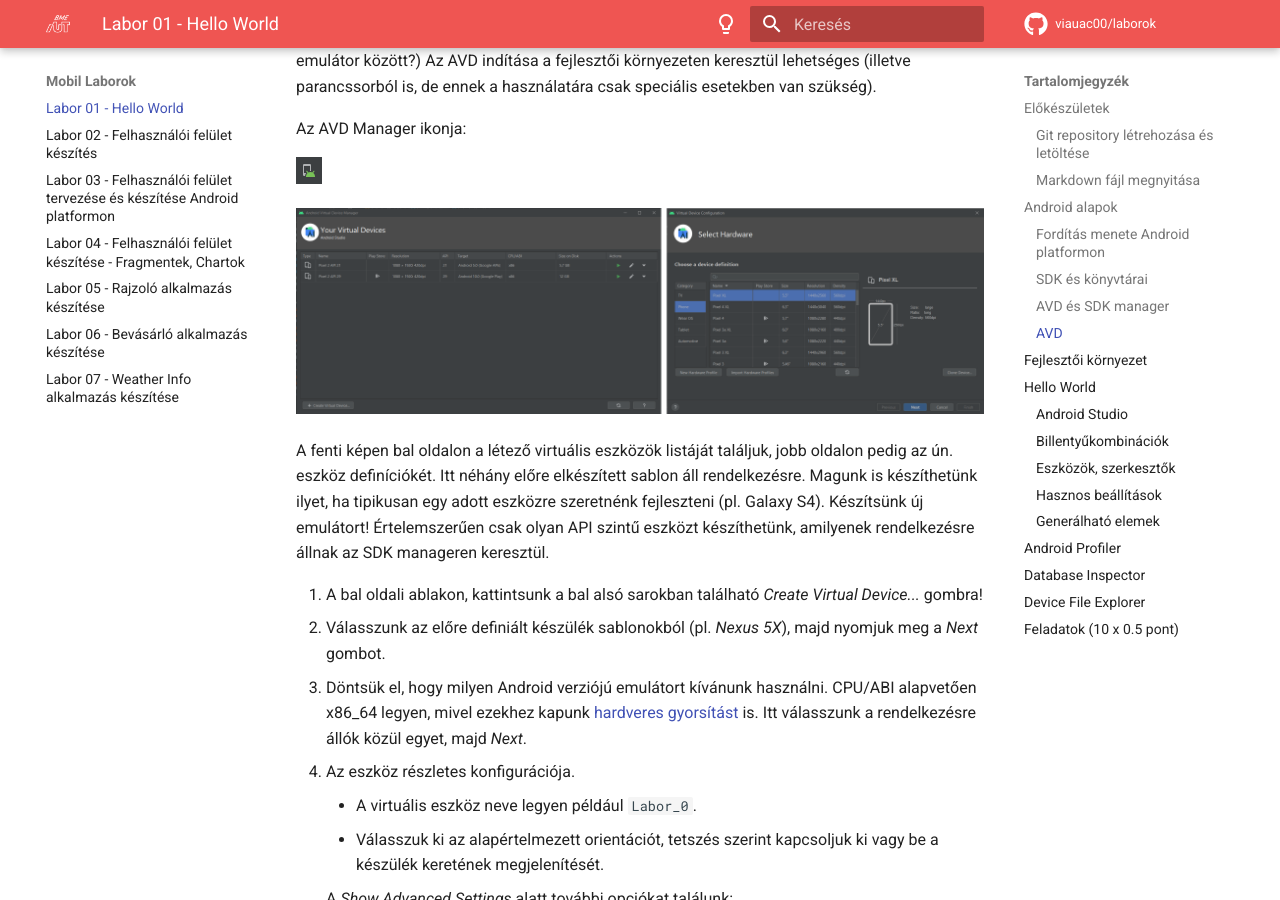
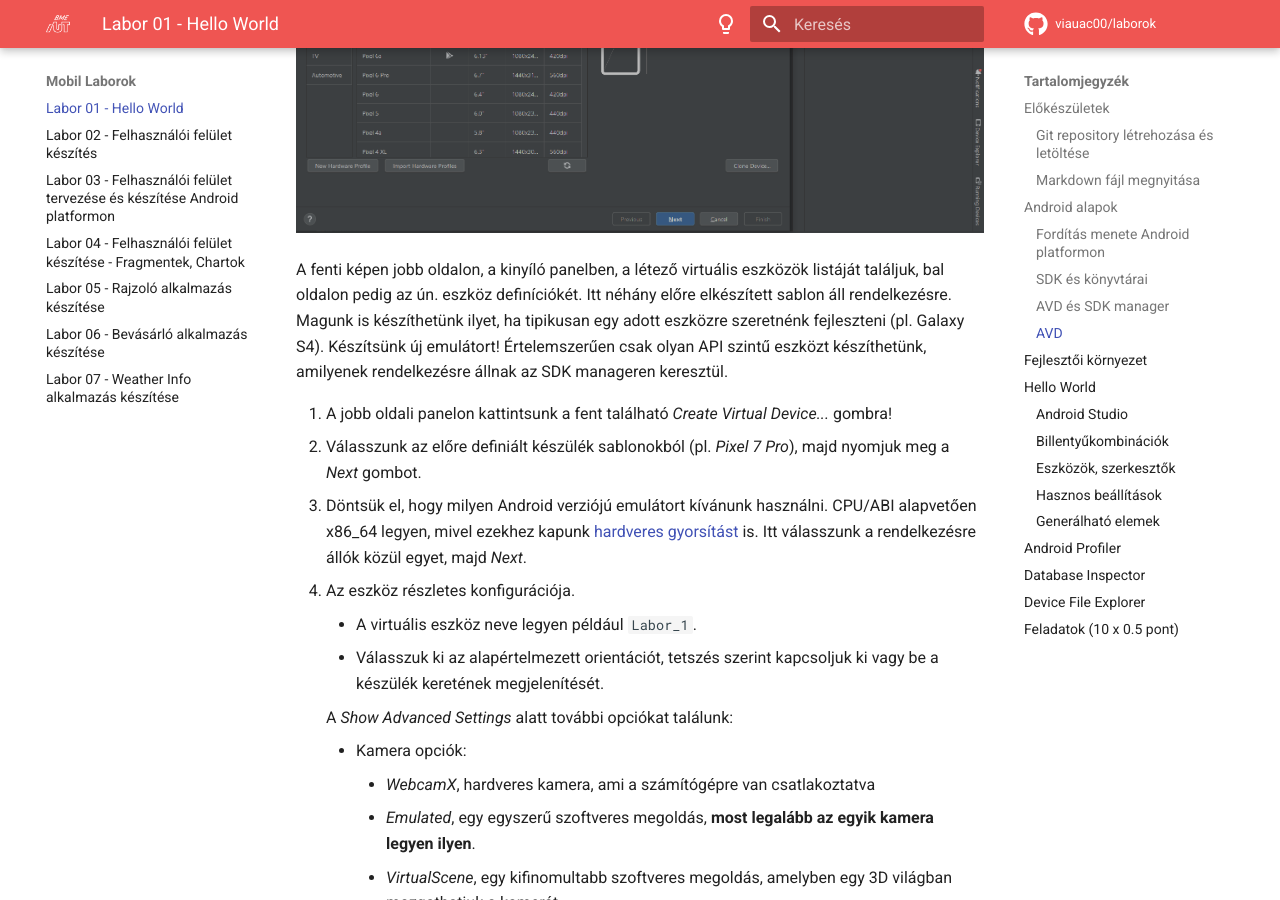
Before and after one commit to VIAUAD02/laborok, an MkDocs documentation site: the page built from docs/laborok/01-android-hello-world/index.md, in a window 1280 px wide and 900 px high, scrolled down 5699 px. Built offline with MkDocs 1.6.1 and Material for MkDocs 9.7.7, drawn with Linux system fonts in a browser that asks for light colours; comment, search, counter and statistics services are not loaded; some of the changed text lies outside the part shown.

Commit message:
Labor1 2023 update

```diff
--- a/docs/laborok/01-android-hello-world/index.md
+++ b/docs/laborok/01-android-hello-world/index.md
@@ -60,7 +60,7 @@
 
 A projekt létrehozása után a forráskód az `src` könyvtárban, míg a felhasználói felület leírására szolgáló XML állományok a `res` könyvtárban találhatók. Az erőforrás állományokat egy `R.java` állomány köti össze a forráskóddal, így könnyedén elérhetjük Java/Kotlin oldalról az XML-ben definiált felületi elemeket. Az Android projekt fordításának eredménye egy APK állomány, melyet közvetlenül telepíthetünk mobil eszközre.
 
-<img src="./assets/lab-1-compile.png" width= "630" align="middle">
+![](assets/lab-1-compile.png)
 
 *Fordítás menete Android platformon*
 
@@ -97,7 +97,7 @@
 
 ### SDK és könyvtárai
 
-A [developer.android.com/studio](https://developer.android.com/studio) oldalról letölthető az IDE és az SDK. Ennek fontosabb mappáit, eszközeit tekintsék át a laborvezető segítségével!
+A [developer.android.com/studio](https://developer.android.com/studio) oldalról letölthető az IDE és az SDK. Ennek fontosabb mappáit, eszközeit tekintsük át a laborvezető segítségével!
 
 ![](assets/ide_android.png)
 
@@ -134,16 +134,16 @@
 
 ![](assets/avd_icon.png)
 
-![](assets/avd.png)
+![](assets/avd_manager.png)
 
-A fenti képen bal oldalon a létező virtuális eszközök listáját találjuk, jobb oldalon pedig az ún. eszköz definíciókét. Itt néhány előre elkészített sablon áll rendelkezésre. Magunk is készíthetünk ilyet, ha tipikusan egy adott eszközre szeretnénk fejleszteni (pl. Galaxy S4). Készítsünk új emulátort! Értelemszerűen csak olyan API szintű eszközt készíthetünk, amilyenek rendelkezésre állnak az SDK manageren keresztül.
+A fenti képen jobb oldalon, a kinyíló panelben, a létező virtuális eszközök listáját találjuk, bal oldalon pedig az ún. eszköz definíciókét. Itt néhány előre elkészített sablon áll rendelkezésre. Magunk is készíthetünk ilyet, ha tipikusan egy adott eszközre szeretnénk fejleszteni (pl. Galaxy S4). Készítsünk új emulátort! Értelemszerűen csak olyan API szintű eszközt készíthetünk, amilyenek rendelkezésre állnak az SDK manageren keresztül.
 
-1. A bal oldali ablakon, kattintsunk a bal alsó sarokban található *Create Virtual Device...* gombra!
-2. Válasszunk az előre definiált készülék sablonokból (pl. *Nexus 5X*), majd nyomjuk meg a *Next* gombot.
+1. A jobb oldali panelon kattintsunk a fent található *Create Virtual Device...* gombra!
+2. Válasszunk az előre definiált készülék sablonokból (pl. *Pixel 7 Pro*), majd nyomjuk meg a *Next* gombot.
 3. Döntsük el, hogy milyen Android verziójú emulátort kívánunk használni. CPU/ABI alapvetően x86_64 legyen, mivel ezekhez kapunk [hardveres gyorsítást](https://developer.android.com/studio/run/emulator-acceleration) is. Itt válasszunk a rendelkezésre állók közül egyet, majd *Next*.
 4. Az eszköz részletes konfigurációja.
 
-    - A virtuális eszköz neve legyen például `Labor_0`.
+    - A virtuális eszköz neve legyen például `Labor_1`.
     - Válasszuk ki az alapértelmezett orientációt, tetszés szerint kapcsoljuk ki vagy be a készülék keretének megjelenítését.
 
     A *Show Advanced Settings* alatt további opciókat találunk:
```
Also changed, not shown: other parts of docs/laborok/01-android-hello-world/index.md (+9 -3 lines), docs/hf/index.md (+1 -1 lines), docs/laborok/02-android-ui/index.md (+0 -4 lines), docs/laborok/03-android-ui-adv/index.md (+1 -1 lines), docs/laborok/01-android-hello-world/assets/avd.png (deleted), docs/laborok/01-android-hello-world/assets/avd_extras.png, docs/laborok/01-android-hello-world/assets/avd_manager.png (added), docs/laborok/01-android-hello-world/assets/ide_android.png, docs/laborok/01-android-hello-world/assets/sdk_manager.png, docs/laborok/01-android-hello-world/assets/studio_new.png (added), docs/laborok/01-android-hello-world/assets/studio_old.png (added).
